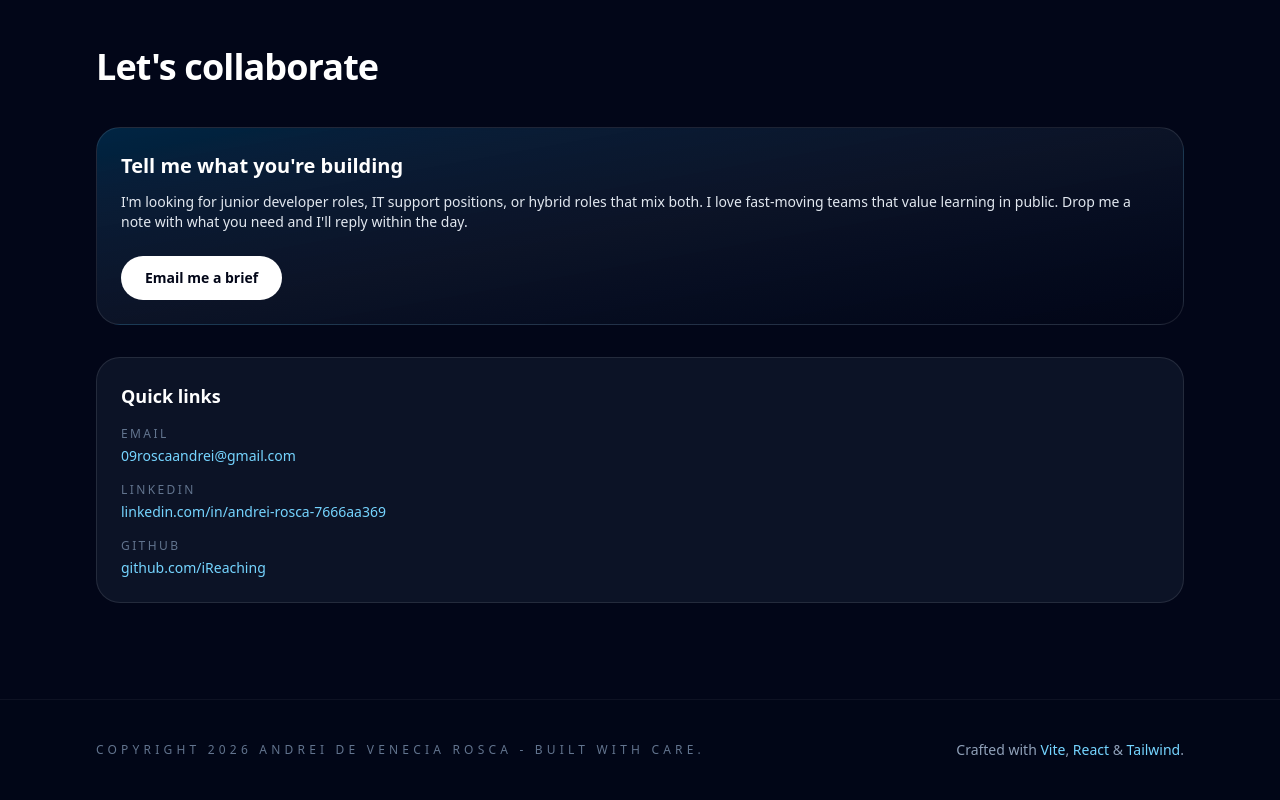
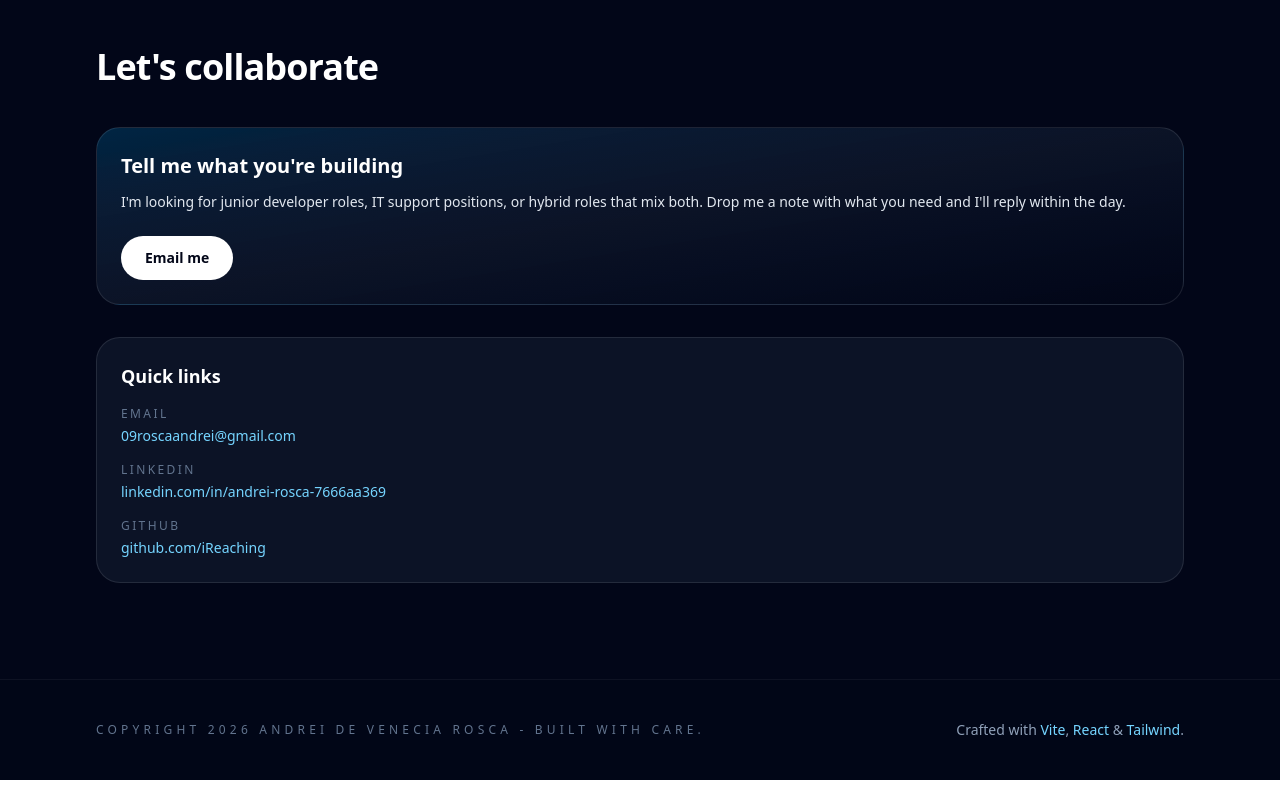
Before and after one commit to iReaching/grad-portfolio, a React (Vite) app: page / in a window 1280 px wide. Shown: the part 5167-5967 px from the top of the page. Built offline with nearby package versions, Linux system fonts and the light colour scheme.

Commit message:
repolishing

```diff
--- a/src/App.tsx
+++ b/src/App.tsx
@@ -299,14 +299,13 @@ function ContactSection() {
         <div className="rounded-3xl border border-white/10 bg-gradient-to-br from-sky-500/20 via-slate-900/80 to-slate-950 p-6">
           <h3 className="text-xl font-semibold text-white">Tell me what you're building</h3>
           <p className="mt-3 text-sm text-slate-200">
-            I'm looking for junior developer roles, IT support positions, or hybrid roles that mix both. I love fast-moving teams
-            that value learning in public. Drop me a note with what you need and I'll reply within the day.
+            I'm looking for junior developer roles, IT support positions, or hybrid roles that mix both. Drop me a note with what you need and I'll reply within the day.
           </p>
           <a
             href="mailto:09roscaandrei@gmail.com"
             className="mt-6 inline-flex items-center justify-center rounded-full bg-white px-6 py-3 text-sm font-semibold text-slate-950 transition hover:bg-sky-200"
           >
-            Email me a brief
+            Email me
           </a>
         </div>
         <div className="rounded-3xl border border-white/10 bg-slate-900/80 p-6">
--- a/src/components/SocialLinks.tsx
+++ b/src/components/SocialLinks.tsx
@@ -1,6 +1,6 @@
 export function SocialLinks() {
   const links = [
-    { href: 'https://linkedin.com/in/andrei-rosca-7666aa369/', label: 'LinkedIn' },
+    { href: 'https://linkedin.com/in/andrei-devenecia-rosca/', label: 'LinkedIn' },
     { href: 'https://github.com/iReaching', label: 'GitHub' },
     { href: 'https://facebook.com/Rosca.Andrei.D/', label: 'Facebook' },
   ]
```
